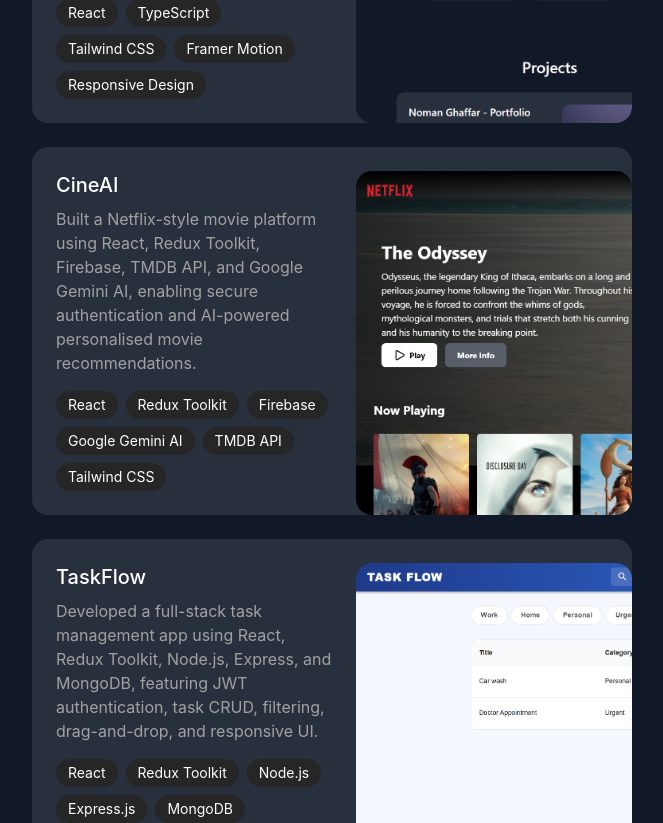
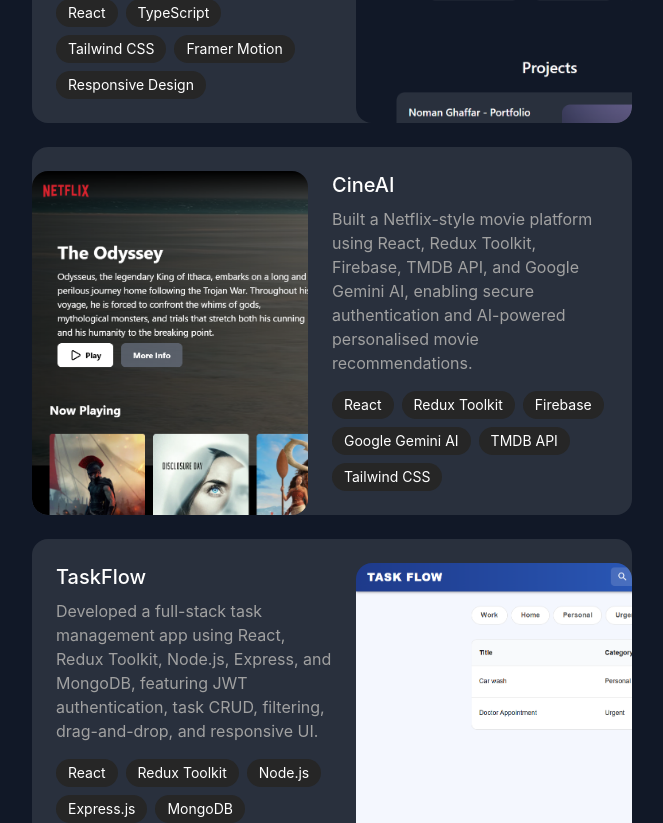
Before and after one commit to NomanAdam/my-portfolio, a React (Vite) app: page / in a window 1280 px wide. Shown: the part 869-1692 px from the top of the page, without its empty margins (308-971 px from the left). Built offline with nearby package versions, Linux system fonts and the light colour scheme.

Commit message:
Added basic card animation

```diff
--- a/src/components/Projects.tsx
+++ b/src/components/Projects.tsx
@@ -1,5 +1,5 @@
 import { projectData } from "../constants/projectsData";
-
+import { motion } from "motion/react";
 export default function Projects() {
  return (
   <section className="scroll-mt-28 mb-36 " id="projects" data-id="2">
@@ -7,9 +7,15 @@
     Projects
    </h1>
    <div className="text-white  flex flex-col gap-6 items-center ">
-    {projectData.map((item) => {
+    {projectData.map((item, index) => {
      const content = (
-      <div className="bg-[#29303d] w-150 flex rounded-2xl overflow-hidden">
+      <motion.div
+       initial={{ scale: 0.9, opacity: 0, y: 20 }}
+       whileInView={{ scale: 1, opacity: 1, y: 0 }}
+       transition={{ duration: 0.3, ease: "easeOut" }}
+       viewport={{ once: true }}
+       className={`${index % 2 !== 0 ? "flex-row-reverse" : ""} *:bg-[#29303d] w-150 flex rounded-2xl overflow-hidden`}
+      >
        <div className="flex-1 p-6">
         <h2 className="text-xl font-medium">{item.title}</h2>
         <p className="text-neutral-400 mt-2">{item.description}</p>
@@ -30,7 +36,7 @@
          />
         </div>
        )}
-      </div>
+      </motion.div>
      );
      return item.url ? (
       <a href={item.url} key={item.id} target="_blank">
```
